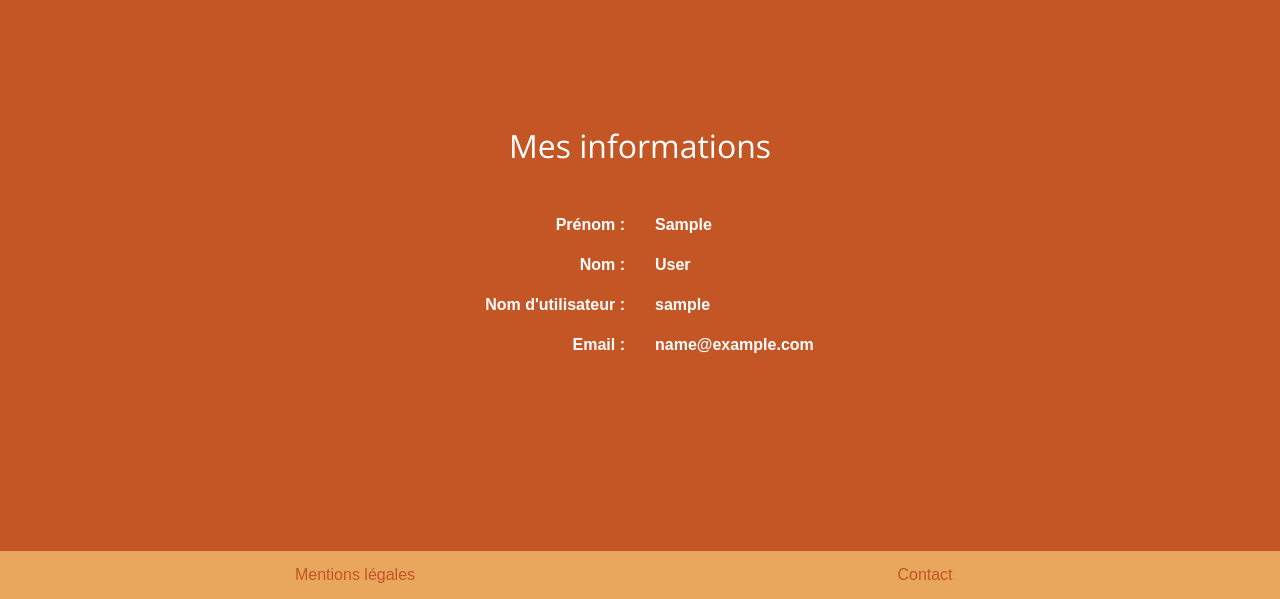
After one commit to GuillaumeOj/Pur-Beurre, a Django app: page /user/account/ in a window 1280 px wide. The commit adds this page. Shown: the part 201-800 px from the top of the page. Run offline with Django 3.2, Linux system fonts and the light colour scheme; the visitor is signed in with stand-in values (Sample User, id 1); some libraries are stand-ins or nearby versions; some web fonts are replaced.

Commit message:
Add user account page

```diff
--- /dev/null
+++ b/static/src/scss/_account.scss
@@ -0,0 +1,3 @@
+#user_info {
+  min-height: calc(100vh - #{$reduced-header-height} - #{$footer-height});
+}
--- a/static/src/scss/_masthead.scss
+++ b/static/src/scss/_masthead.scss
@@ -23,7 +23,6 @@ header.masthead {
   }
   @include media-breakpoint-up(lg) {
     height: 100vh;
-    min-height: 40rem;
     padding-top: $navbar-height;
     padding-bottom: 0;
     p {
@@ -39,3 +38,6 @@ header.masthead {
     }
   }
 }
+.masthead.reduced {
+  max-height: $reduced-header-height !important;
+}
--- a/static/src/scss/_variables.scss
+++ b/static/src/scss/_variables.scss
@@ -31,3 +31,4 @@ $headings-font-family: $font-titles;
 //- Add custom variables
 $navbar-height: 4.5rem;
 $footer-height: 3rem;
+$reduced-header-height: 25%;
--- a/static/src/scss/styles.scss
+++ b/static/src/scss/styles.scss
@@ -14,6 +14,7 @@
 @import "./footer.scss";
 @import "./registration.scss";
 @import "./forms.scss";
+@import "./account.scss";
 
 // Import custom utilities
 @import "./utilities.scss";
--- a/templates/base.html
+++ b/templates/base.html
@@ -72,7 +72,7 @@
 			<ul class="navbar-nav ml-auto pr-2 my-2">
 				{% if user.is_authenticated %}
 				<li class="nav-item">
-					<a class="nav-link" title="Mon compte" href="#">
+					<a class="nav-link" title="Mon compte" href="{% url "user:account" %}">
 						<span class="d-lg-none">Mon compte</span>
 						<i class="far fa-user fa-2x ml-1 align-middle"></i>
 					</a>
--- /dev/null
+++ b/user/templates/user/account.html
@@ -0,0 +1,56 @@
+{% extends "base.html" %}
+{% load static %}
+{% block title %}Mon compte{% endblock title %}
+{% block header %}
+<header class="masthead reduced">
+	<div class="container pt-4">
+		<div class="row text-center my-0">
+			<h1 class="col text-white font-weight-bold">
+				Bonjour
+				{% if user.first_name %}
+				{{ user.first_name }}
+				{% else %}
+				{{ user.username }}
+				{% endif %}
+			</h1>
+		</div>
+		<hr class="divider my-4" />
+	</div>
+</header>
+{% endblock header %}
+{% block content %}
+<!-- User informations -->
+<div class="page-section bg-primary" id="user_info">
+	<div class="container p-0 text-center font-weight-bold text-white">
+		<h2 class="col-12 mb-5">
+			Mes informations
+		</h2>
+		<div class="col-12 container text-left">
+			<div class="row">
+				{% if user.first_name %}
+				<p class="col-6 text-right">Prénom : </p>
+				<p class="col-6">{{ user.first_name }}</p>
+				{% endif %}
+			</div>
+			<div class="row">
+				{% if user.last_name %}
+				<p class="col-6 text-right">Nom : </p>
+				<p class="col-6">{{ user.last_name }}</p>
+				{% endif %}
+			</div>
+			<div class="row">
+				{% if user.username %}
+				<p class="col-6 text-right">Nom d'utilisateur : </p>
+				<p class="col-6">{{ user.username }}</p>
+				{% endif %}
+			</div>
+			<div class="row">
+				{% if user.email %}
+				<p class="col-6 text-right">Email :</p>
+				<p class="col-6">{{ user.email }}</p>
+				{% endif %}
+			</div>
+		</div>
+	</div>
+</div>
+{% endblock content %}
--- a/user/urls.py
+++ b/user/urls.py
@@ -10,4 +10,5 @@ urlpatterns = [
     path("registration/", views.registration, name="registration"),
     path("login/", views.CustomLoginView.as_view(), name="login"),
     path("logout/", views.CustomLogoutView.as_view(), name="logout"),
+    path("account/", views.account, name="account"),
 ]
--- a/user/views.py
+++ b/user/views.py
@@ -3,6 +3,7 @@ from django.urls import reverse
 from django.contrib import messages
 from django.contrib.auth.models import User
 from django.contrib.auth.views import LoginView, LogoutView
+from django.contrib.auth.decorators import login_required
 from django.contrib.messages.views import SuccessMessageMixin
 
 from .forms import UserRegistrationForm
@@ -13,11 +14,9 @@ class CustomLoginView(SuccessMessageMixin, LoginView):
     success_message = "Bonjour %(username)s !"
 
 
-class CustomLogoutView(LogoutView):
-    def dispatch(self, request, *args, **kwargs):
-        success_message = "À bientôt !"
-        messages.success(request, success_message)
-        return super().dispatch(request, *args, **kwargs)
+class CustomLogoutView(SuccessMessageMixin, LogoutView):
+    success_url = "homepage:index"
+    success_message = "À bientôt !"
 
 
 def registration(request):
@@ -49,3 +48,11 @@ def registration(request):
     else:
         form = UserRegistrationForm()
     return render(request, "user/registration.html", {"form": form})
+
+
+@login_required
+def account(request):
+    """
+    User account details
+    """
+    return render(request, "user/account.html")
```
Also changed, not shown: static/dist/css/styles.css.
